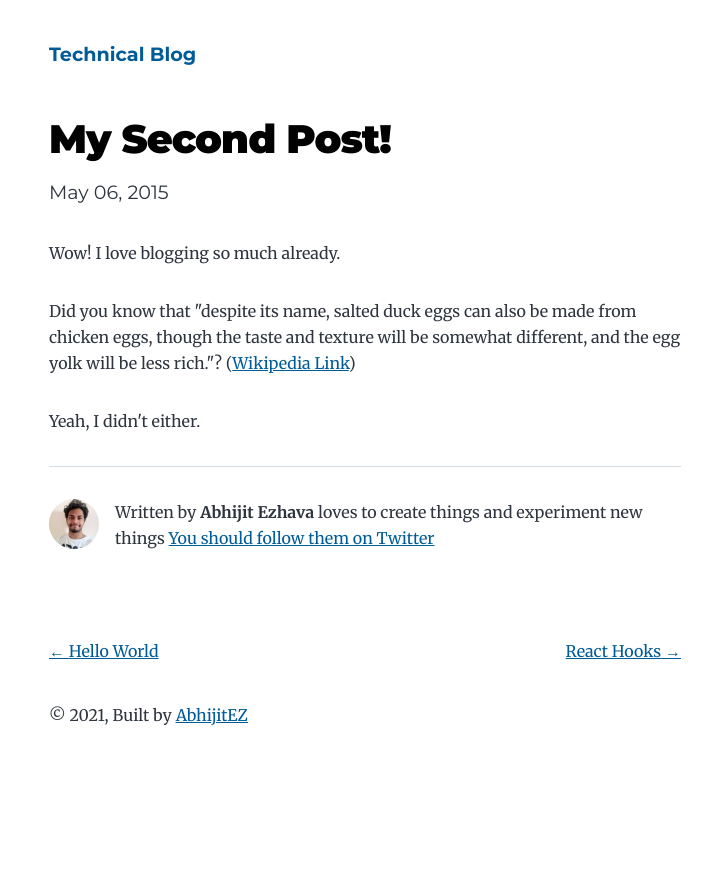
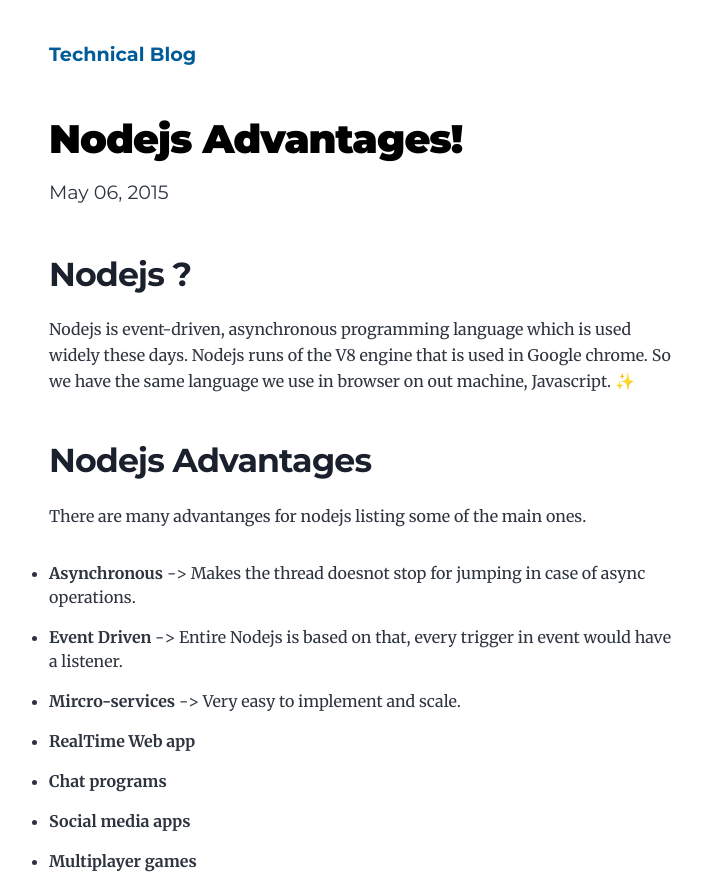
Before and after one commit to AbhijitEZ/blog, a Gatsby site: page /nodejs-advantages/ in a window 1280 px wide. Shown: the top 876 px of the page, without its empty margins (275-986 px from the left). Before the commit the page ends 800 px from the top, so only its background shows below. Built offline with nearby package versions, Linux system fonts and the light colour scheme; Gatsby itself is replaced by a stand-in of ours.

Commit message:
nodejs advantages

```diff
--- a/content/blog/nodejs-advantages/index.md
+++ b/content/blog/nodejs-advantages/index.md
@@ -1,13 +1,24 @@
 ---
-title: My Second Post!
+title: Nodejs Advantages!
+description: Some of the most helpful things regarding nodejs.
 date: "2015-05-06T23:46:37.121Z"
 ---
 
-Wow! I love blogging so much already.
+## Nodejs ?
 
-Did you know that "despite its name, salted duck eggs can also be made from
-chicken eggs, though the taste and texture will be somewhat different, and the
-egg yolk will be less rich."?
-([Wikipedia Link](https://en.wikipedia.org/wiki/Salted_duck_egg))
+Nodejs is event-driven, asynchronous programming language which is used widely these days.
+Nodejs runs of the V8 engine that is used in Google chrome. So we have the same language we
+use in browser on out machine, Javascript. ✨
 
-Yeah, I didn't either.
+
+## Nodejs Advantages
+
+There are many advantanges for nodejs listing some of the main ones.
+
+- **Asynchronous** -> Makes the thread doesnot stop for jumping in case of async operations.
+- **Event Driven** -> Entire Nodejs is based on that, every trigger in event would have a listener.
+- **Mircro-services** -> Very easy to implement and scale.
+- **RealTime Web app**
+- **Chat programs**
+- **Social media apps**
+- **Multiplayer games**
```
